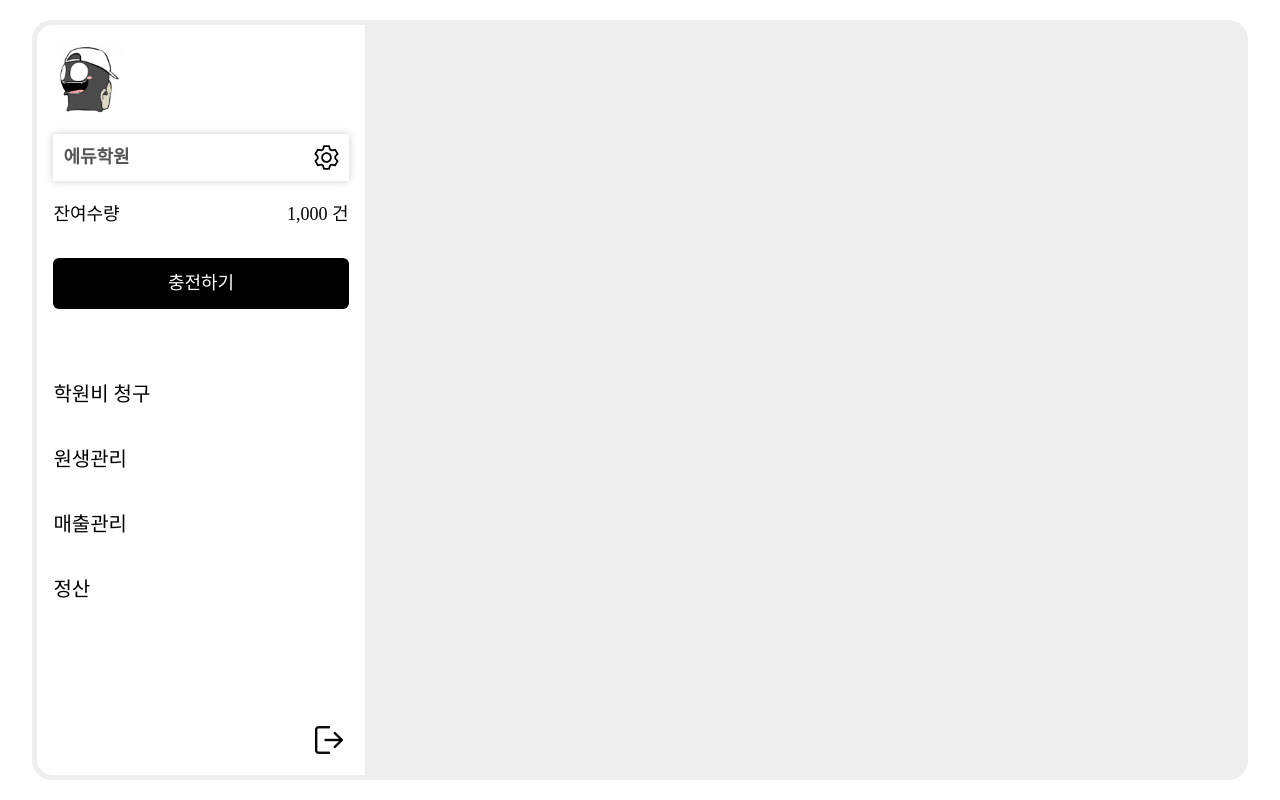
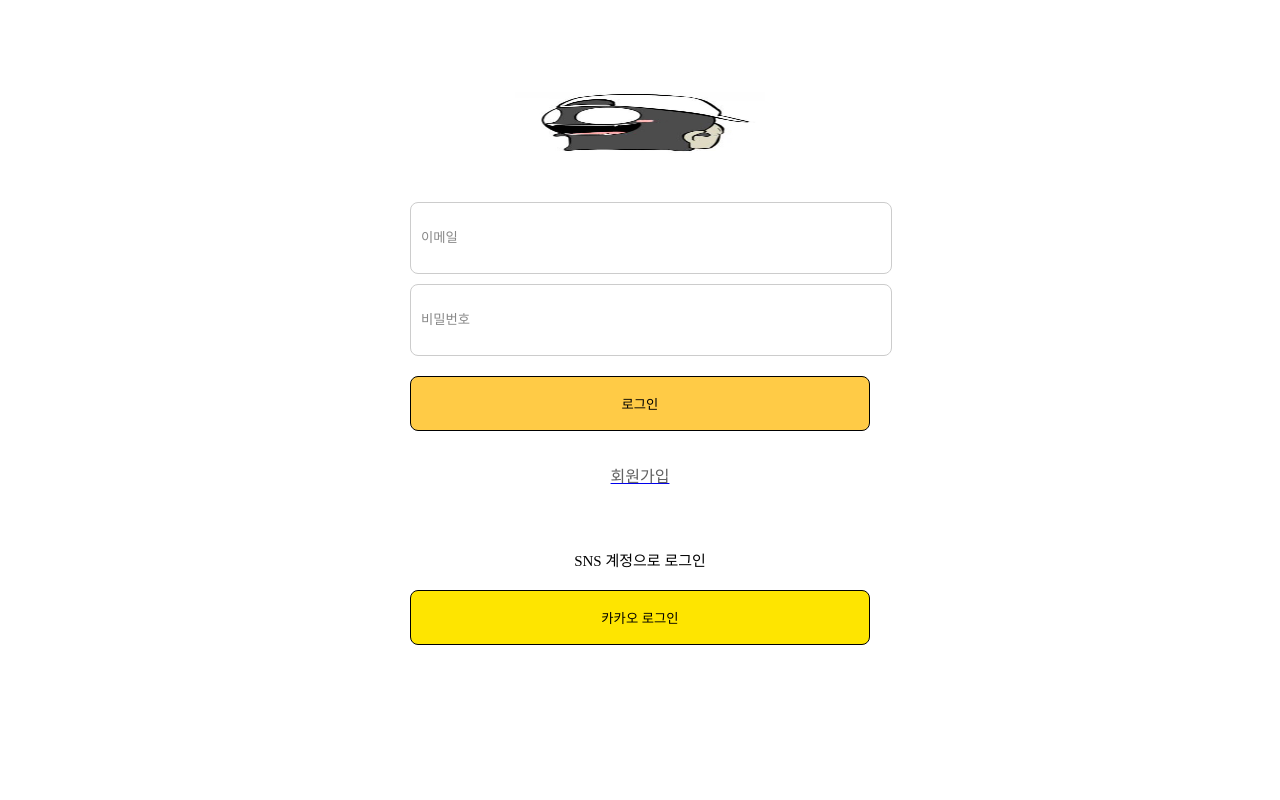
Before and after one commit to 2sminn/Elice_3_project, a React (Vite) app: page /login in a window 1280 px wide. Built offline with nearby package versions, Linux system fonts and the light colour scheme; no server answers.

Commit message:
Design: 로그인페이지 퍼블리싱

```diff
--- a/src/commons/components/Router/index.tsx
+++ b/src/commons/components/Router/index.tsx
@@ -1,15 +1,22 @@
 import { BrowserRouter as Router, Routes, Route } from 'react-router-dom';
 import MainPage from '../../../pages/main';
 import Layout from '../Layout';
+import Login from '../../../pages/login';
 
 const RouterComponent = () => {
 	return (
 		<Router>
-			<Layout>
-				<Routes>
-					<Route path="/" element={<MainPage />} />
-				</Routes>
-			</Layout>
+			<Routes>
+				<Route
+					path="/"
+					element={
+						<Layout>
+							<MainPage />
+						</Layout>
+					}
+				/>
+				<Route path="login" element={<Login />} />
+			</Routes>
 		</Router>
 	);
 };
--- /dev/null
+++ b/src/pages/login/components/Button/index.tsx
@@ -0,0 +1,53 @@
+import { FC, ReactNode, MouseEvent } from 'react';
+import { StyledButton } from './style';
+
+type ButtonProps = {
+	text: string;
+	backcolor: string;
+	textcolor: string;
+	onMouseEnter?: (e: MouseEvent<HTMLButtonElement>) => void;
+	onMouseLeave?: (e: MouseEvent<HTMLButtonElement>) => void;
+	onClick?: (e: MouseEvent<HTMLButtonElement>) => void;
+	type: 'button' | 'submit';
+	icon?: ReactNode;
+	width?: string;
+	height?: string;
+	disabled?: boolean;
+	borderradius?: string;
+};
+
+const Button: FC<ButtonProps> = ({
+	text,
+	backcolor,
+	textcolor,
+	onMouseEnter,
+	onMouseLeave,
+	onClick,
+	type,
+	icon,
+	width,
+	height,
+	disabled,
+	borderradius,
+}) => {
+	return (
+		<StyledButton
+			backcolor={backcolor}
+			textcolor={textcolor}
+			onClick={onClick}
+			onMouseEnter={onMouseEnter}
+			onMouseLeave={onMouseLeave}
+			type={type}
+			hasicon={icon ? 'true' : 'false'}
+			width={width}
+			height={height}
+			disabled={disabled}
+			borderradius={borderradius}
+		>
+			{icon && <span className="icon-container">{icon}</span>}
+			{text}
+		</StyledButton>
+	);
+};
+
+export default Button;
--- /dev/null
+++ b/src/pages/login/components/Button/style.ts
@@ -0,0 +1,38 @@
+import styled from 'styled-components';
+
+type StyledButtonProps = {
+	backcolor: string;
+	textcolor: string;
+	hasicon: string;
+	width?: string;
+	height?: string;
+	disabled?: boolean;
+	borderradius?: string;
+};
+
+export const StyledButton = styled.button<StyledButtonProps>`
+	display: flex;
+	align-items: center;
+	justify-content: center;
+	background-color: ${(props: { backcolor: string }) => props.backcolor};
+	color: ${(props: { textcolor: string }) => props.textcolor};
+	border: ${(props) => (props.hasicon === 'true' ? 'none' : '1px solid')};
+	border-radius: ${(props) => props.borderradius || '8px'};
+	padding: 10px;
+	width: ${(props) => props.width || '460px'};
+	height: ${(props) => props.height || '55px'};
+	font-weight: 500;
+	cursor: ${(props) => (props.disabled ? 'default' : 'pointer')};
+	pointer-events: ${(props) => (props.disabled ? 'none' : 'auto')};
+	position: relative;
+	overflow: hidden; // 아이콘의 절대 위치가 경계 밖으로 가지 않도록 설정
+	margin-top: 10px;
+
+	.icon-container {
+		font-size: 20px;
+		position: absolute;
+		left: 20px;
+		display: flex;
+		align-items: center;
+	}
+`;
--- /dev/null
+++ b/src/pages/login/components/Input/index.tsx
@@ -0,0 +1,17 @@
+import React from 'react';
+import { StyledInput } from './style';
+
+type InputFieldProps = {
+	type: string;
+	placeholder: string;
+	name: string;
+	value: string;
+	width?: string;
+	onChange: (e: React.ChangeEvent<HTMLInputElement>) => void;
+};
+
+export const Input: React.FC<InputFieldProps> = ({ type, placeholder, name, value, width, onChange }) => {
+	return (
+		<StyledInput type={type} placeholder={placeholder} name={name} value={value} width={width} onChange={onChange} />
+	);
+};
--- /dev/null
+++ b/src/pages/login/components/Input/style.ts
@@ -0,0 +1,20 @@
+import styled from 'styled-components';
+
+export const StyledInput = styled.input`
+	width: ${(props) => props.width || '100%'};
+	height: 50px;
+	background-color: white;
+	padding: 10px;
+	margin-bottom: 10px;
+	border: 1px solid #ccc;
+	border-radius: 8px;
+
+	&::placeholder {
+		color: #888;
+	}
+
+	&:focus {
+		border-color: #f0c14b;
+		outline: none;
+	}
+`;
--- /dev/null
+++ b/src/pages/login/index.tsx
@@ -0,0 +1,52 @@
+import React, { FC, useState } from 'react';
+import { Link } from 'react-router-dom';
+import Logo from '/logo.jpeg';
+import Button from '../login/components/Button/index';
+import { Input } from '../login/components/Input/index';
+import { Container, LogoImage, SignUpTitle, SocialLoginTitle } from './style';
+
+const RedirectUri = `${import.meta.env.VITE_REDIRECT_URI}`;
+const kakaoURL = `https://kauth.kakao.com/oauth/authorize?client_id=${import.meta.env.VITE_KAKAO_CLIENT_ID}&redirect_uri=${RedirectUri}&response_type=code`;
+
+const Login: FC = () => {
+	const [form, setForm] = useState({
+		email: '',
+		password: '',
+	});
+
+	const handleFormChange = (e: React.ChangeEvent<HTMLInputElement>) => {
+		const { name, value } = e.target;
+		setForm((prev) => ({
+			...prev,
+			[name]: value,
+		}));
+	};
+
+	const kakaohandleLogin = () => {
+		window.location.href = kakaoURL;
+	};
+
+	return (
+		<Container>
+			<LogoImage src={Logo} className="logo" alt="Vite logo" />
+			<form>
+				<Input type="email" placeholder="이메일" name="email" value={form.email} onChange={handleFormChange} />
+				<Input
+					type="password"
+					placeholder="비밀번호"
+					name="password"
+					value={form.password}
+					onChange={handleFormChange}
+				/>
+				<Button type="submit" text="로그인" backcolor="#FFCB46" textcolor="#000000" />
+			</form>
+			<Link to="/signup">
+				<SignUpTitle>회원가입</SignUpTitle>
+			</Link>
+			<SocialLoginTitle>SNS 계정으로 로그인</SocialLoginTitle>
+			<Button type="button" text="카카오 로그인" backcolor="#FEE500" textcolor="#000000" onClick={kakaohandleLogin} />
+		</Container>
+	);
+};
+
+export default Login;
--- /dev/null
+++ b/src/pages/login/style.ts
@@ -0,0 +1,32 @@
+import styled from 'styled-components';
+
+export const Container = styled.div`
+	display: flex;
+	flex-direction: column;
+	align-items: center;
+	justify-content: center;
+	min-height: 90vh;
+`;
+
+export const LogoImage = styled.img`
+	width: 250px;
+	height: 70px;
+	margin-bottom: 40px;
+`;
+
+export const SignUpTitle = styled.div`
+	font-size: 16px;
+	font-weight: 400;
+	color: #616161;
+	margin: 2rem;
+	&:hover {
+		color: #575757;
+		font-weight: 400;
+	}
+`;
+
+export const SocialLoginTitle = styled.div`
+	font-size: 15px;
+	font-weight: 500;
+	margin: 30px 20px 10px;
+`;
```
Also changed, not shown: public/logo.jpeg (added).
